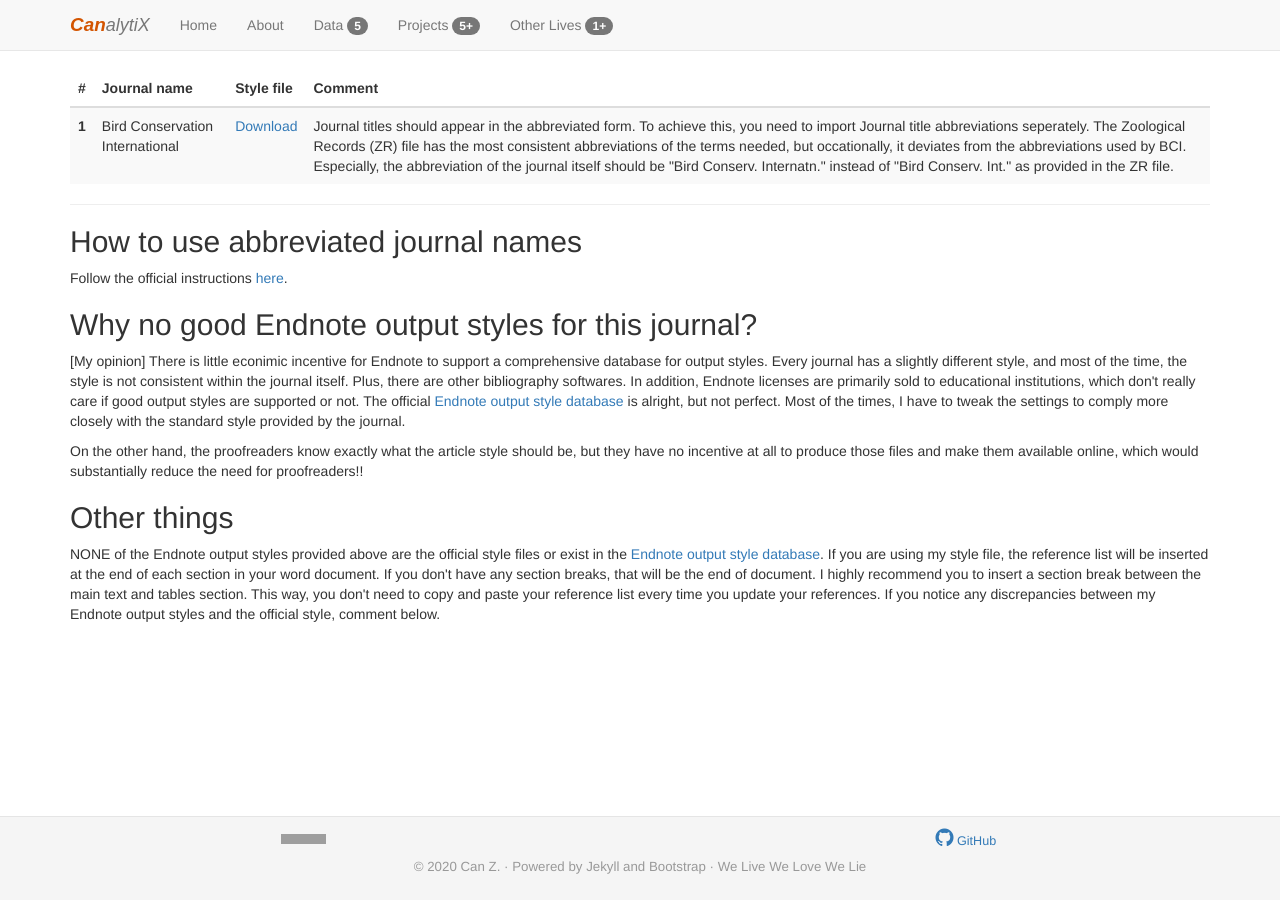
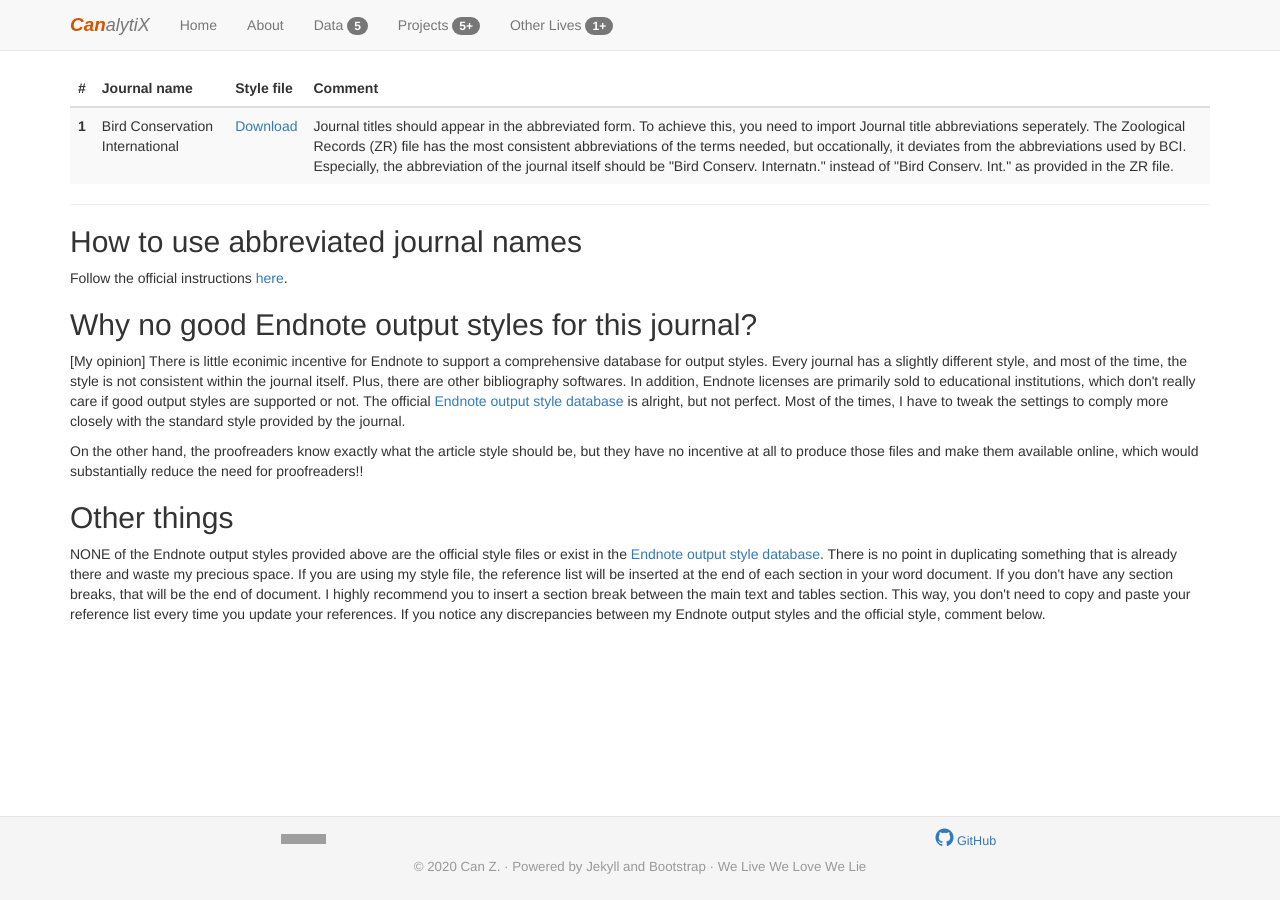
Before and after one commit to HVoltBb/HVoltBb.github.io, a Jekyll site: the page built from random/posts/EndnoteStyles.html, in a window 1280 px wide. Built offline with Jekyll 4.4.1, drawn with Linux system fonts in a browser that asks for light colours; comment, search, counter and statistics services are not loaded; grey boxes are pictures that could not be loaded.

Commit message:
Update EndnoteStyles.html

```diff
--- a/random/posts/EndnoteStyles.html
+++ b/random/posts/EndnoteStyles.html
@@ -33,4 +33,4 @@
 <p>[My opinion] There is little econimic incentive for Endnote to support a comprehensive database for output styles. Every journal has a slightly different style, and most of the time, the style is not consistent within the journal itself. Plus, there are other bibliography softwares. In addition, Endnote licenses are primarily sold to educational institutions, which don't really care if good output styles are supported or not. The official <a href="https://endnote.com/downloads/styles/" target="_blank">Endnote output style database</a> is alright, but not perfect. Most of the times, I have to tweak the settings to comply more closely with the standard style provided by the journal.</p>
 <p>On the other hand, the proofreaders know exactly what the article style should be, but they have no incentive at all to produce those files and make them available online, which would substantially reduce the need for proofreaders!!</p>
 <h2>Other things</h2>
-<p>NONE of the Endnote output styles provided above are the official style files or exist in the <a href="https://endnote.com/downloads/styles/" target="_blank">Endnote output style database</a>. If you are using my style file, the reference list will be inserted at the end of each section in your word document. If you don't have any section breaks, that will be the end of document. I highly recommend you to insert a section break between the main text and tables section. This way, you don't need to copy and paste your reference list every time you update your references. If you notice any discrepancies between my Endnote output styles and the official style, comment below.</p>
+<p>NONE of the Endnote output styles provided above are the official style files or exist in the <a href="https://endnote.com/downloads/styles/" target="_blank">Endnote output style database</a>. There is no point in duplicating something that is already there and waste my precious space. If you are using my style file, the reference list will be inserted at the end of each section in your word document. If you don't have any section breaks, that will be the end of document. I highly recommend you to insert a section break between the main text and tables section. This way, you don't need to copy and paste your reference list every time you update your references. If you notice any discrepancies between my Endnote output styles and the official style, comment below.</p>
```
